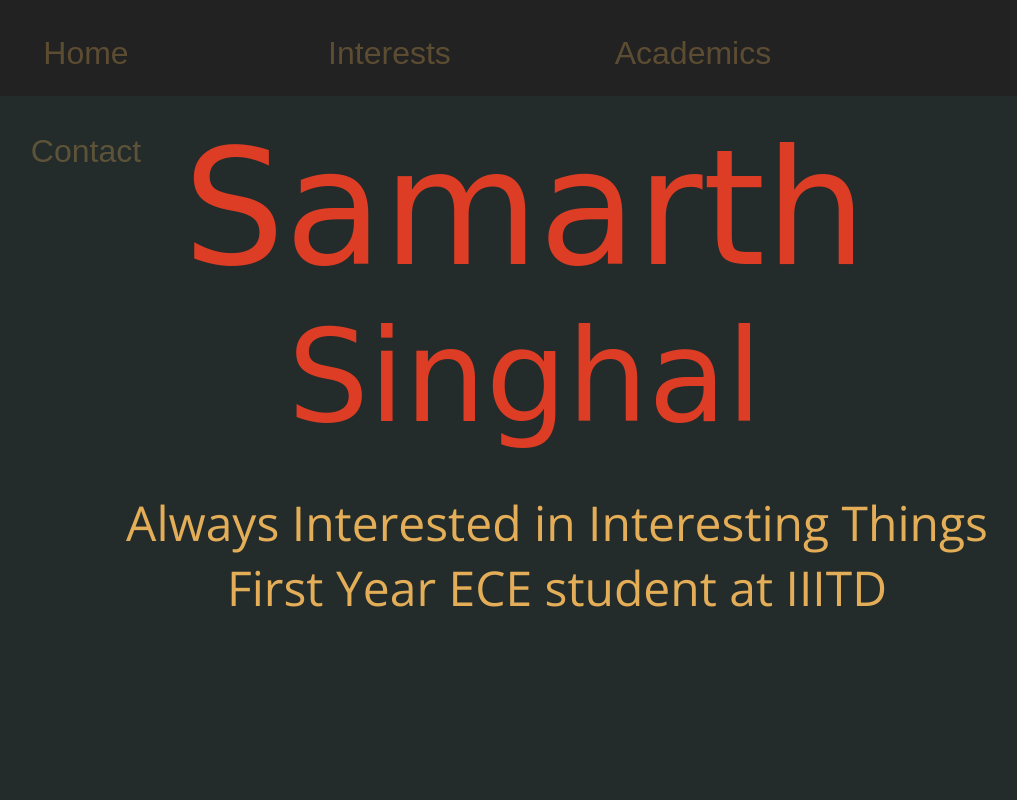
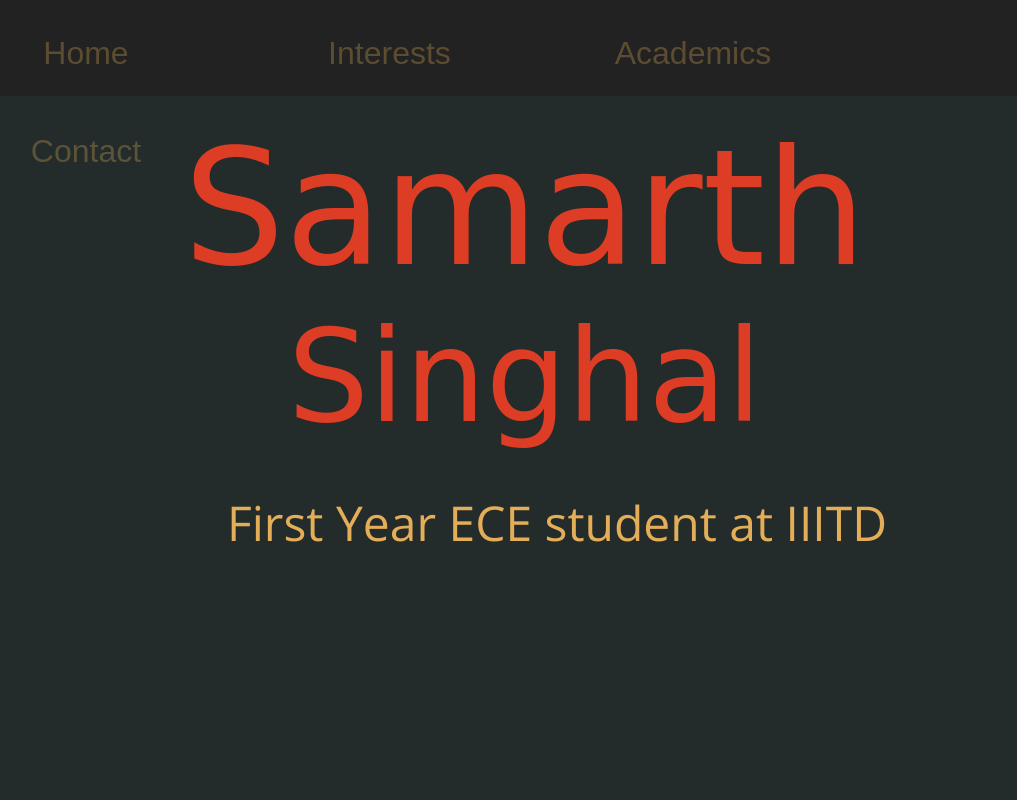
Before and after one commit to samarthsinghal1/samarthsinghal1.github.io, a plain HTML site: page index.html in a window 1280 px wide. Shown: the top 800 px of the page, without its empty margins (115-1132 px from the left). Drawn offline with nearby package versions, Linux system fonts and the light colour scheme; a web font is replaced by a local one.

Commit message:
Update index.html

```diff
--- a/index.html
+++ b/index.html
@@ -29,7 +29,7 @@
         <div class = "left">
             <h1 id="name" >Samarth</h1>
             <h2 id="surname">Singhal</h2>
-            <p id ="head">Always Interested in Interesting Things<br>
+            <p id ="head">
             First Year ECE student at IIITD</p>
         </div>
     </div>
```
